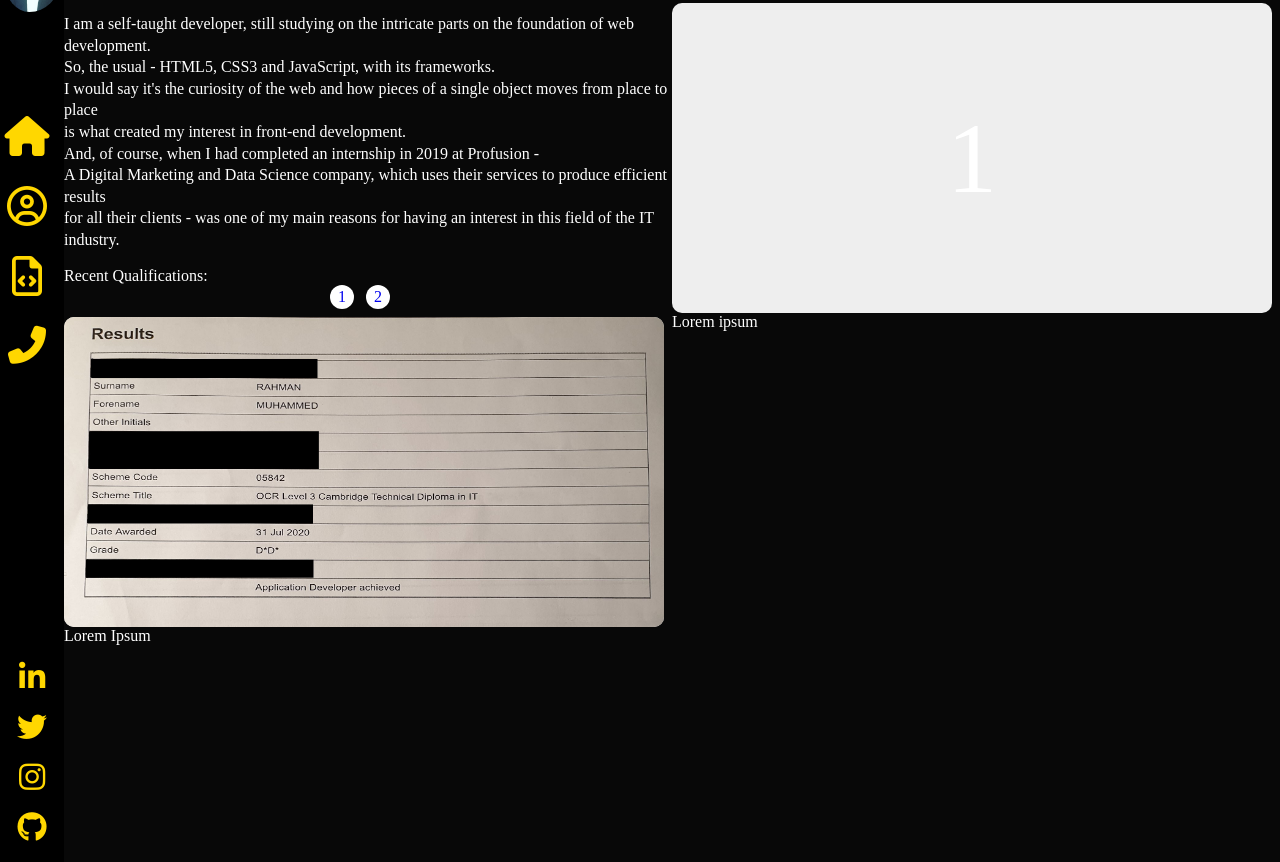
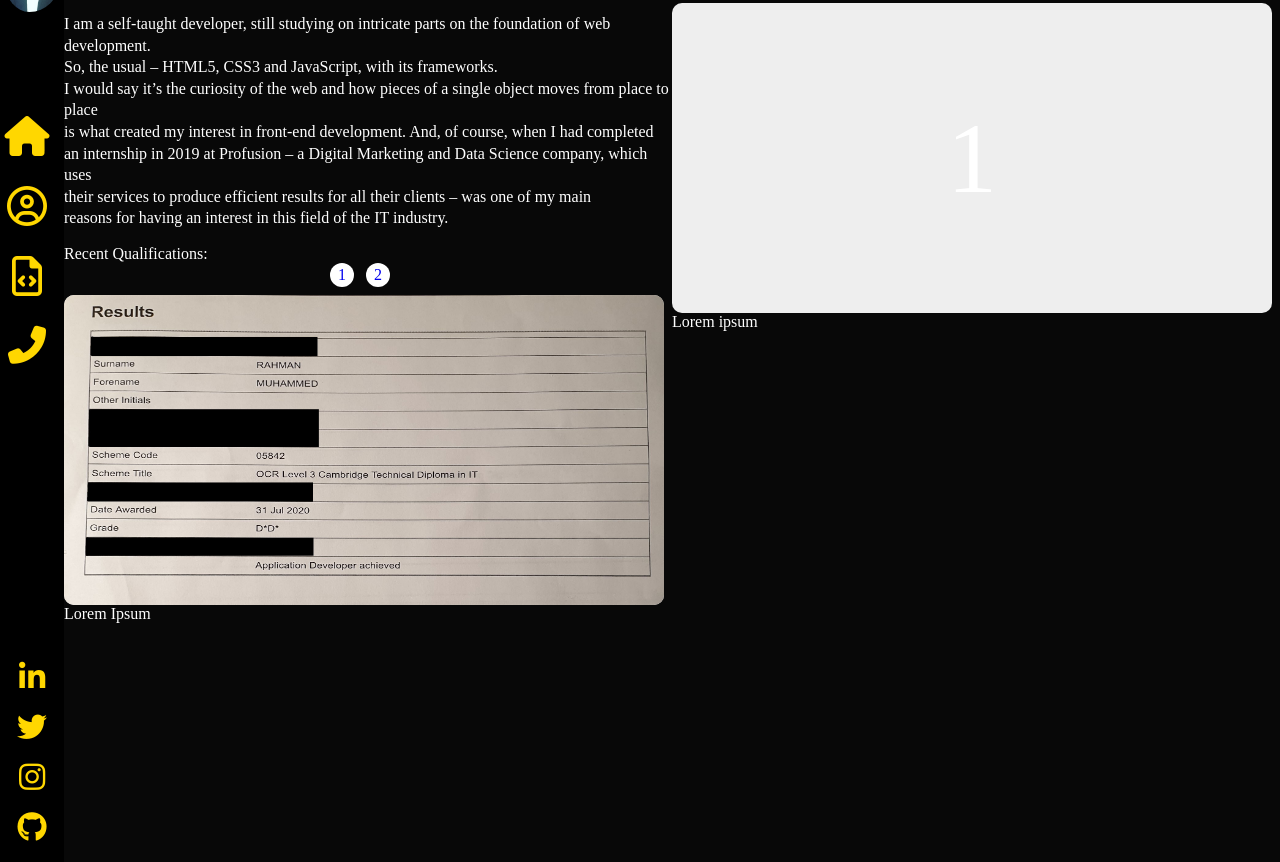
Before and after one commit to Thamberrah/Portfolio, a plain HTML site: page about.html in a window 1280 px wide. Shown: the part 47-909 px from the top of the page. Drawn offline with Linux system fonts and the light colour scheme.

Commit message:
Re-worded main text section

```diff
--- a/about.html
+++ b/about.html
@@ -58,19 +58,20 @@
           </div>
 
           <div class="txt">
-            <p>I am a self-taught developer, still studying on the intricate parts on the foundation of web development.
+            <p>I am a self-taught developer, still studying on intricate parts on the foundation of web development.
               <br>
-              So, the usual - HTML5, CSS3 and JavaScript, with its frameworks.
+              So, the usual – HTML5, CSS3 and JavaScript, with its frameworks.
               <br>
-              I would say it's the curiosity of the web and how pieces of a single object moves from place to place
+              I would say it’s the curiosity of the web and how pieces of a single object moves from place to place
               <br>
-              is what created my interest in front-end development.
+              is what created my interest in front-end development. And, of course, when I had completed
               <br>
-              And, of course, when I had completed an internship in 2019 at Profusion -
+              an internship in 2019 at Profusion – a Digital Marketing and Data Science company, which uses
               <br>
-              A Digital Marketing and Data Science company, which uses their services to produce efficient results
+              their services to produce efficient results for all their clients – was one of my main
               <br>
-              for all their clients - was one of my main reasons for having an interest in this field of the IT industry.
+              reasons for having an interest in this field of the IT industry.
+
             </p>
           </div>
 
```
